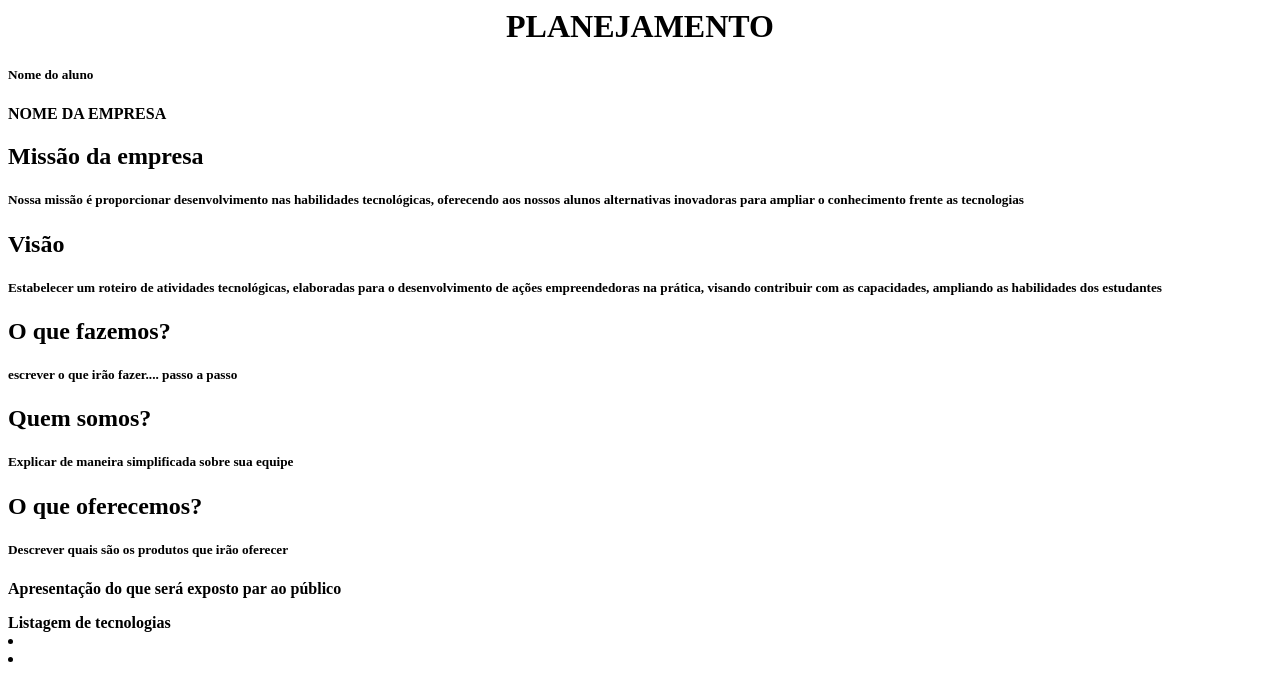
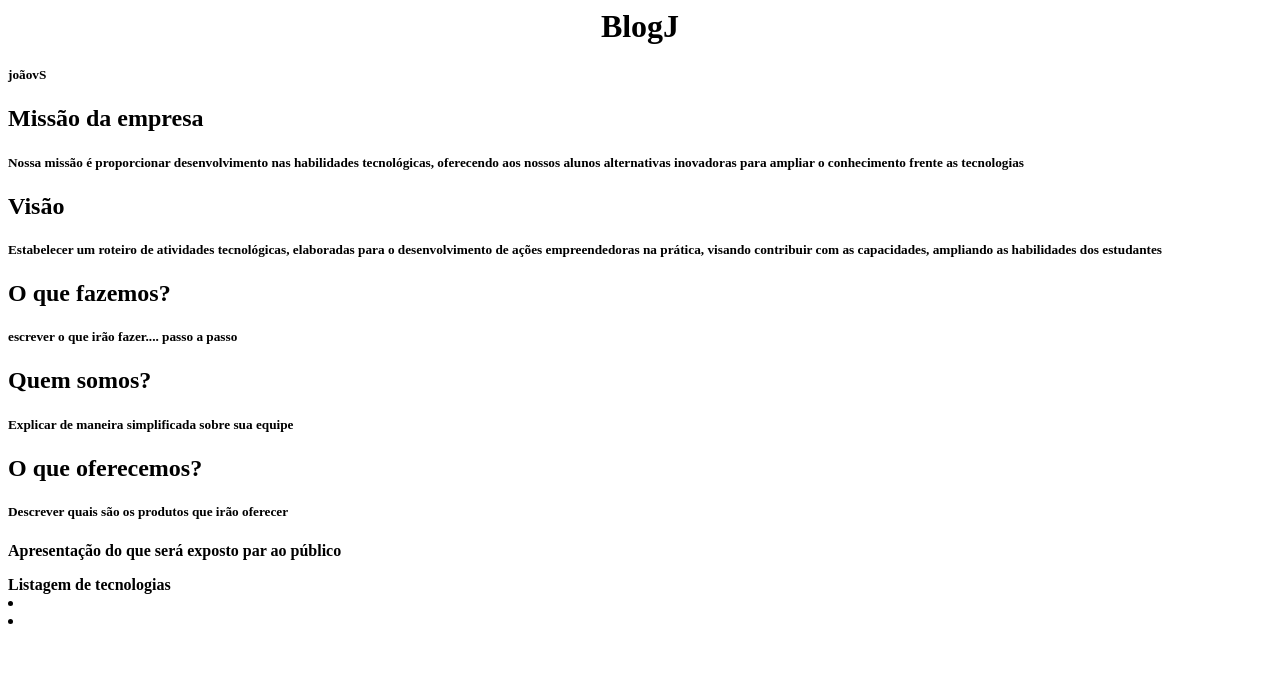
Before and after one commit to joaovitorSilva1216/joao-planejamento, a plain HTML site: page index.htm in a window 1280 px wide. Drawn offline with Linux system fonts and the light colour scheme.

Commit message:
Update index.htm

```diff
--- a/index.htm
+++ b/index.htm
@@ -1,10 +1,10 @@
 <html>
 
-<h1 align="center">PLANEJAMENTO</h1>
+<h1 align="center">BlogJ</h1>
 
-<h5 align=”right”>Nome do aluno</h5>
+<h5 align=”right”>joãovS</h5>
 
-<b>NOME DA EMPRESA<b>
+<b><b>
 
 <h2 align=”left”> <b> Missão da empresa</h2><b>
 <h5 align=“justify”> <p> Nossa missão é proporcionar desenvolvimento nas habilidades tecnológicas, oferecendo aos nossos alunos alternativas inovadoras para ampliar o conhecimento frente as tecnologias</h5>
```
